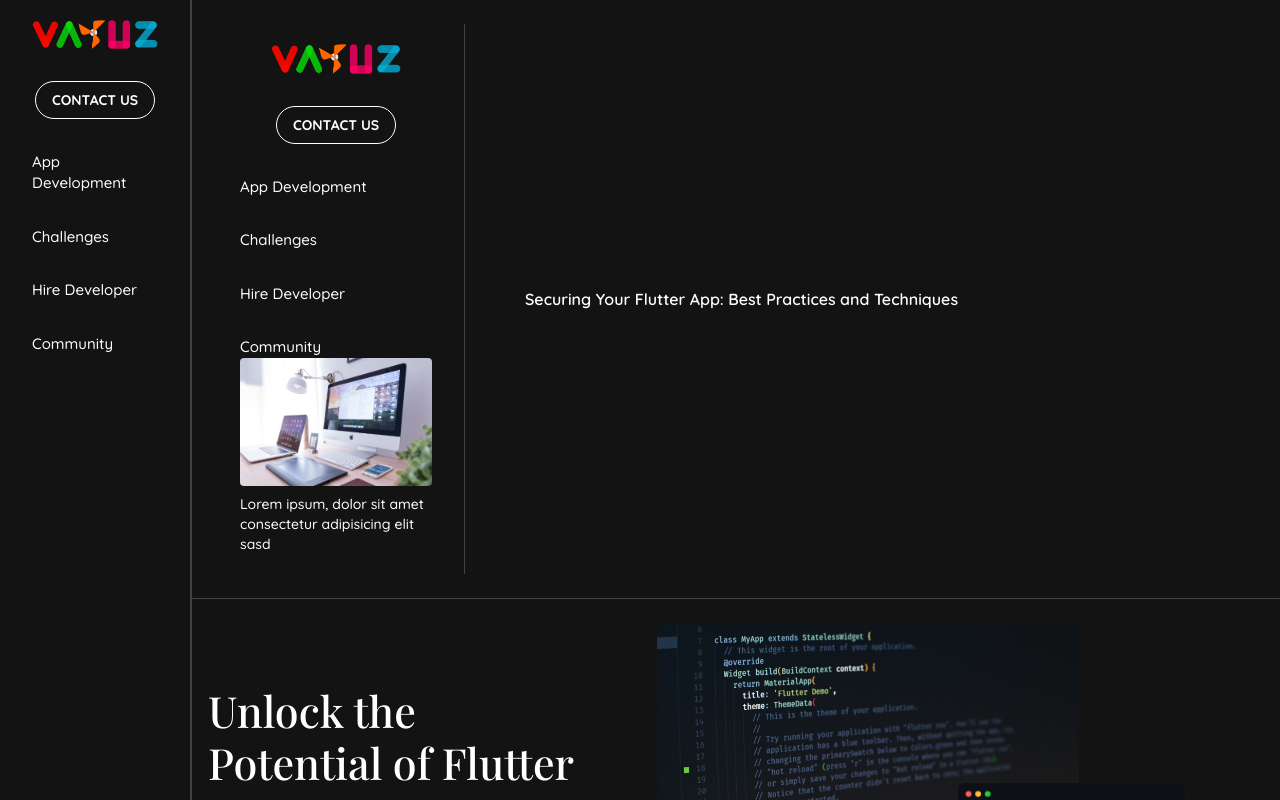
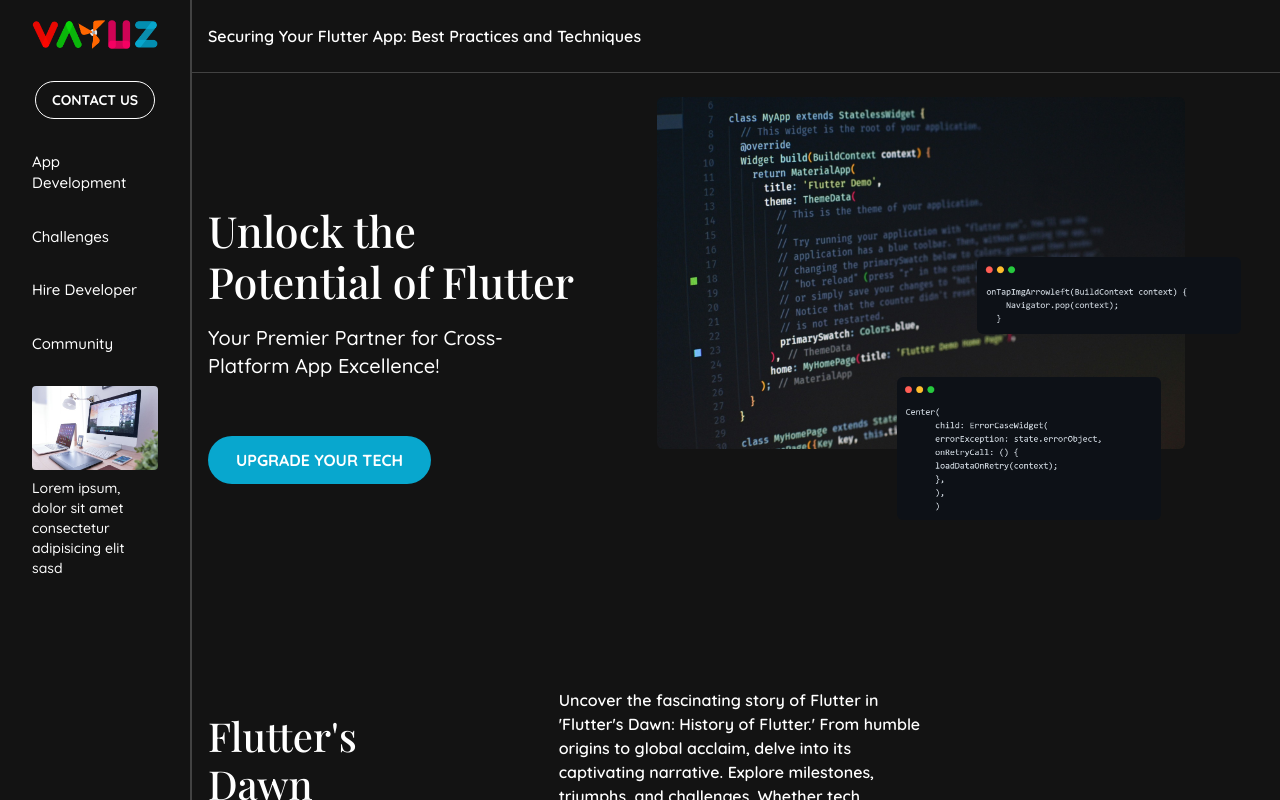
Before and after one commit to aggarwal07/vayuzassignment, a Next.js app: page / in a window 1280 px wide. Shown: the top 800 px of the page. Built offline with nearby package versions, Linux system fonts and the light colour scheme.

Commit message:
responsive improved

```diff
--- a/src/components/header/Header.jsx
+++ b/src/components/header/Header.jsx
@@ -4,7 +4,7 @@ import Sidebar from "../sidebar/Sidebar";
 const Header = () => {
   return (
     <div className="border-b border-[#FFFFFF33] px-4 py-6 bg-[var(--background)] flex gap-15 items-center">
-      <div>
+      <div className="min-[1029px]:hidden">
         <Sidebar />
       </div>
       <p className="font-semibold max-md:text-center max-md:text-sm">
--- a/src/components/home/HomePage.jsx
+++ b/src/components/home/HomePage.jsx
@@ -23,17 +23,17 @@ const HomePage = () => {
           <img
             src="/images/codeImage.jpg"
             alt="codeImage"
-            className="min-[1032px]:w-[80%] h-auto rounded-md"
+            className="h-auto rounded-md"
           />
           <img
             src="/images/snippet1.png"
             alt="snippet1"
-            className="w-[43%] h-auto absolute top-40 min-[1352px]:top-52 right-0 rounded-md max-[1032px]:hidden"
+            className="w-[50%] h-auto absolute top-40 min-[1352px]:top-52 -right-14 rounded-md max-[1032px]:hidden"
           />
           <img
             src="/images/snippet2.png"
             alt="snippet2"
-            className="w-[43%] h-auto relative -top-18 left-60 rounded-md max-[1032px]:hidden"
+            className="w-[50%] h-auto relative -top-18 left-60 rounded-md max-[1032px]:hidden"
           />
         </div>
         <div></div>
--- a/src/components/sidebar/Sidebar.jsx
+++ b/src/components/sidebar/Sidebar.jsx
@@ -40,7 +40,7 @@ const Sidebar = () => {
             <li>Hire Developer</li>
             <li>Community</li>
           </ul>
-          <div className="mt-auto">
+          <div className="mt-8">
             <Image
               alt="Thumbnail"
               src="/images/pcThumbnail.jpg"
```
